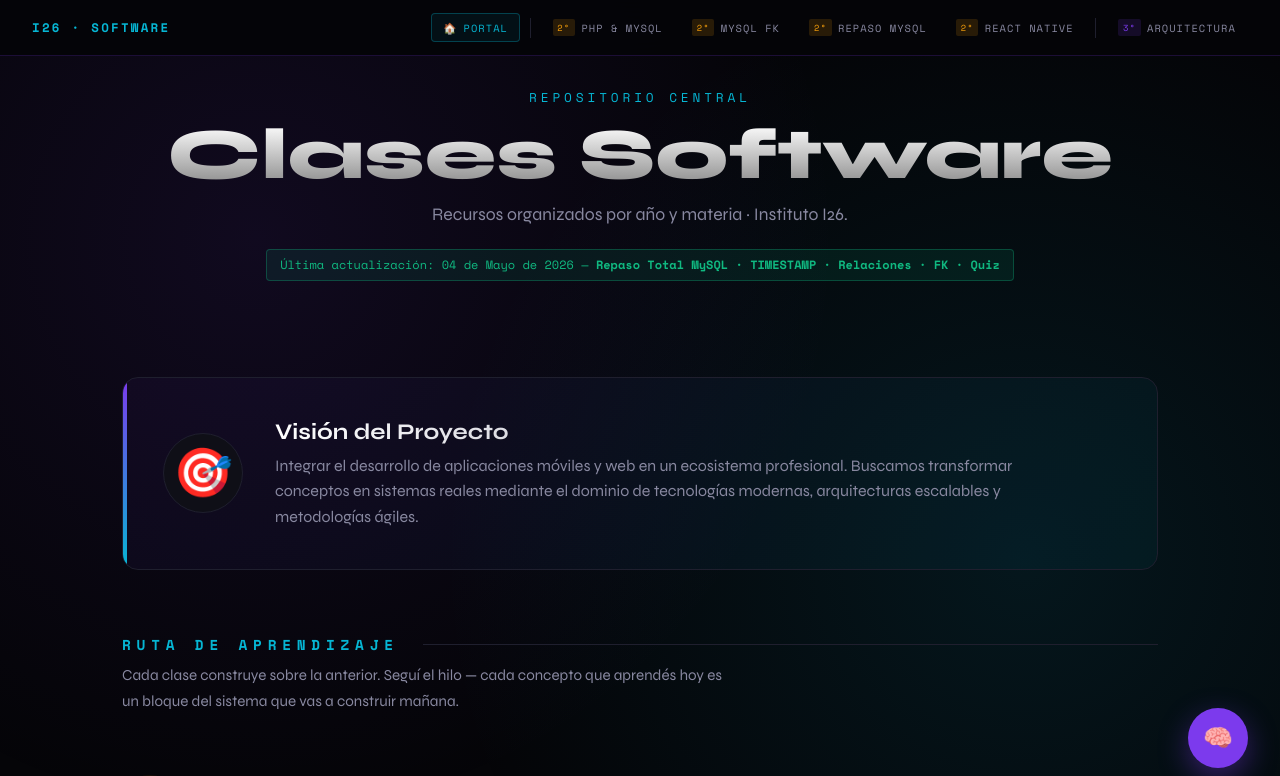
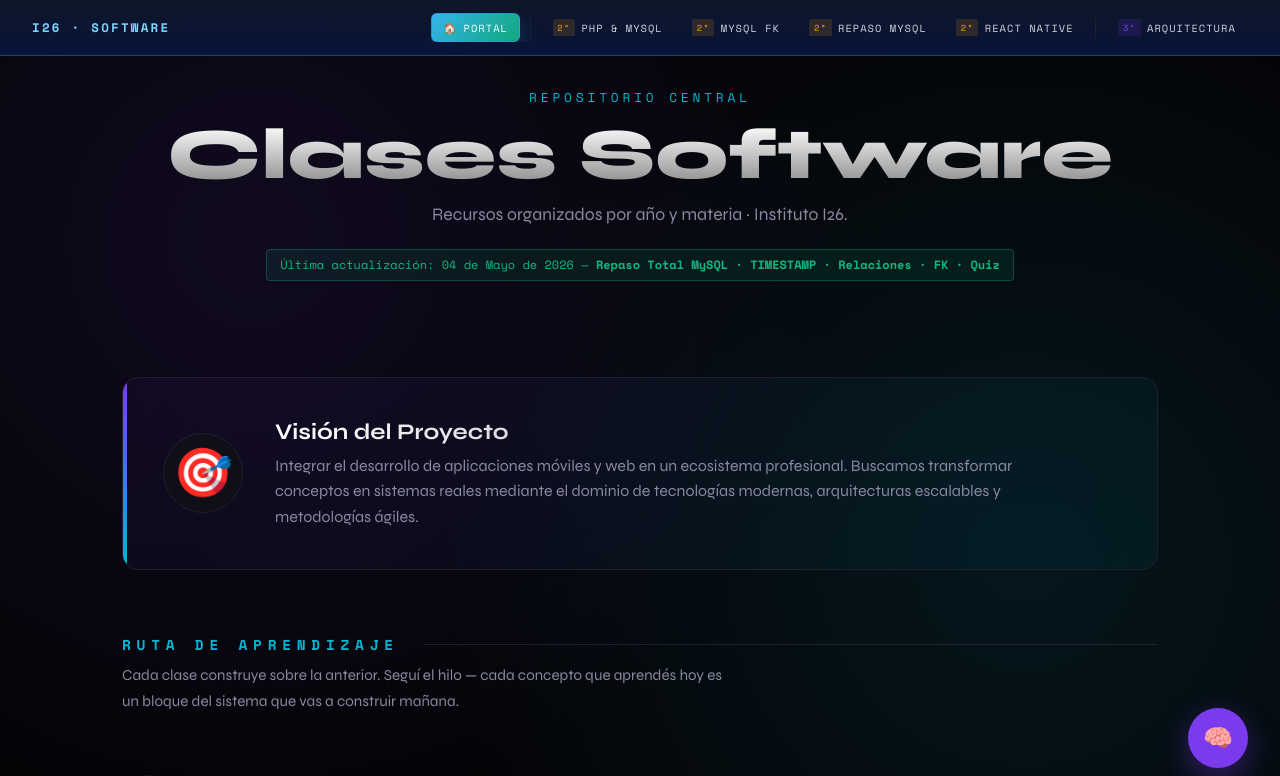
Before and after one commit to mjsis20052/i26, a plain HTML site: page index.html in a window 1280 px wide. Shown: the top 776 px of the page. Drawn offline with nearby package versions, Linux system fonts and the light colour scheme.

Commit message:
Resaltar Home y colores del menú

```diff
--- a/index.html
+++ b/index.html
@@ -16,10 +16,10 @@
             left: 0;
             right: 0;
             z-index: 2000;
-            background: rgba(5, 5, 8, 0.92);
+            background: linear-gradient(180deg, rgba(15, 23, 42, 0.96), rgba(8, 21, 60, 0.95));
             backdrop-filter: blur(20px);
             -webkit-backdrop-filter: blur(20px);
-            border-bottom: 1px solid rgba(124, 58, 237, 0.2);
+            border-bottom: 1px solid rgba(96, 165, 250, 0.3);
             height: 56px;
             display: flex;
             align-items: center;
@@ -34,7 +34,7 @@
             font-weight: 700;
             letter-spacing: .18em;
             text-transform: uppercase;
-            color: var(--accent-c);
+            color: #7dd3fc;
             text-decoration: none;
             white-space: nowrap;
             flex-shrink: 0;
@@ -57,29 +57,37 @@
             display: inline-flex;
             align-items: center;
             gap: .4rem;
-            color: var(--muted);
+            color: #cbd5e1;
             font-family: 'Space Mono', monospace;
             font-size: .65rem;
             text-transform: uppercase;
             letter-spacing: .1em;
             text-decoration: none;
             padding: .35rem .7rem;
-            border-radius: 4px;
+            border-radius: 6px;
             border: 1px solid transparent;
             white-space: nowrap;
             transition: all .25s;
         }
 
         .site-nav-links li a:hover {
-            color: var(--text);
-            border-color: var(--border);
-            background: rgba(255, 255, 255, .04);
+            color: #eff6ff;
+            border-color: rgba(96, 165, 250, 0.35);
+            background: rgba(56, 189, 248, .12);
         }
 
         .site-nav-links li a.active {
-            color: var(--accent-c);
-            border-color: rgba(6, 182, 212, .3);
-            background: rgba(6, 182, 212, .07);
+            color: #ffffff;
+            border-color: rgba(16, 185, 129, .4);
+            background: linear-gradient(135deg, rgba(59, 130, 246, .92), rgba(16, 185, 129, .94));
+            box-shadow: 0 8px 24px rgba(56, 189, 248, .18);
+        }
+
+        .site-nav-links li a#snav-home {
+            color: #ffffff;
+            border-color: rgba(59, 130, 246, .45);
+            background: linear-gradient(135deg, rgba(56, 189, 248, .95), rgba(16, 185, 129, .9));
+            box-shadow: 0 8px 20px rgba(56, 189, 248, .22);
         }
 
         .site-nav-links li a .nav-badge {
```
Also changed, not shown: 1 other file.
